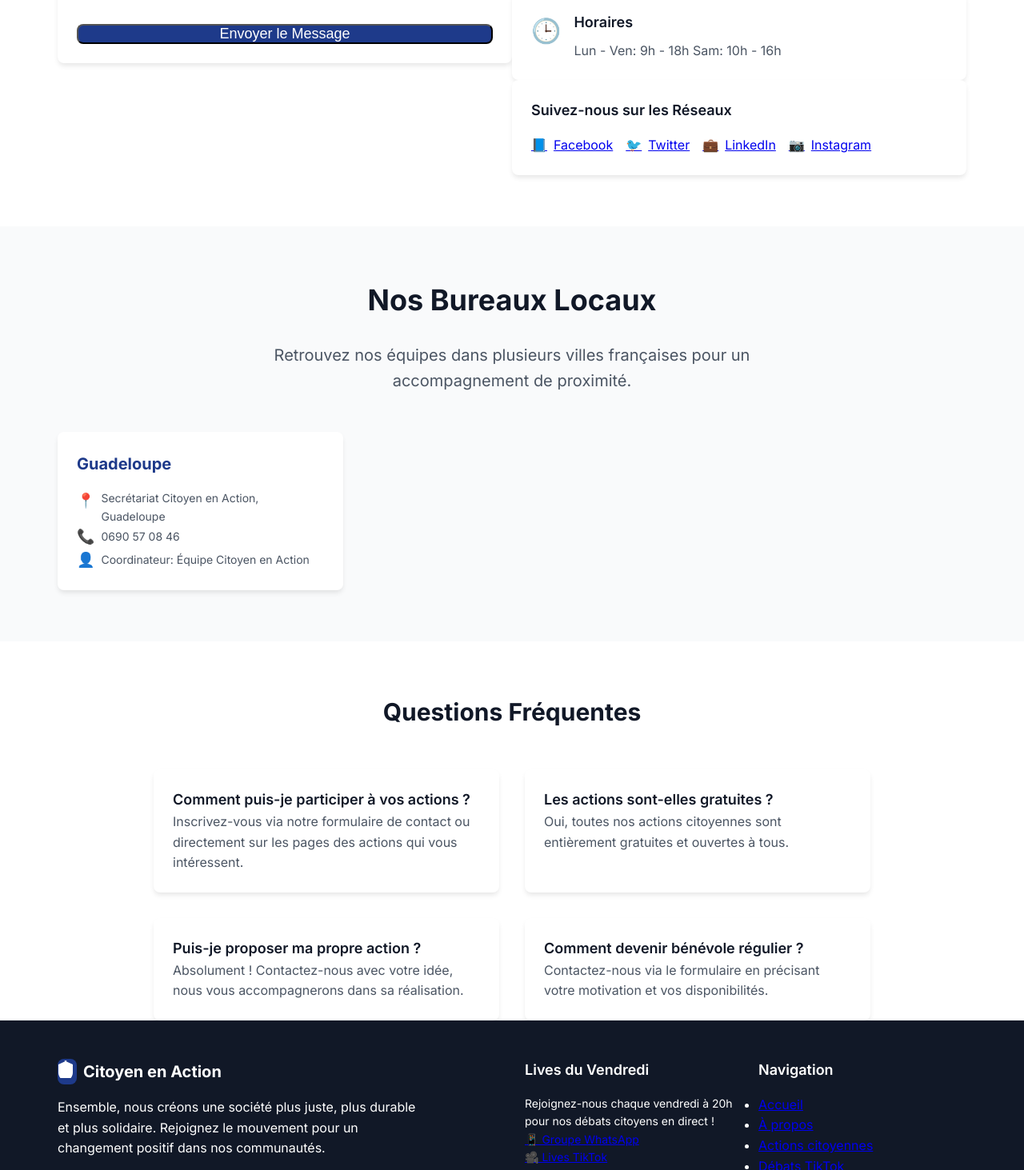
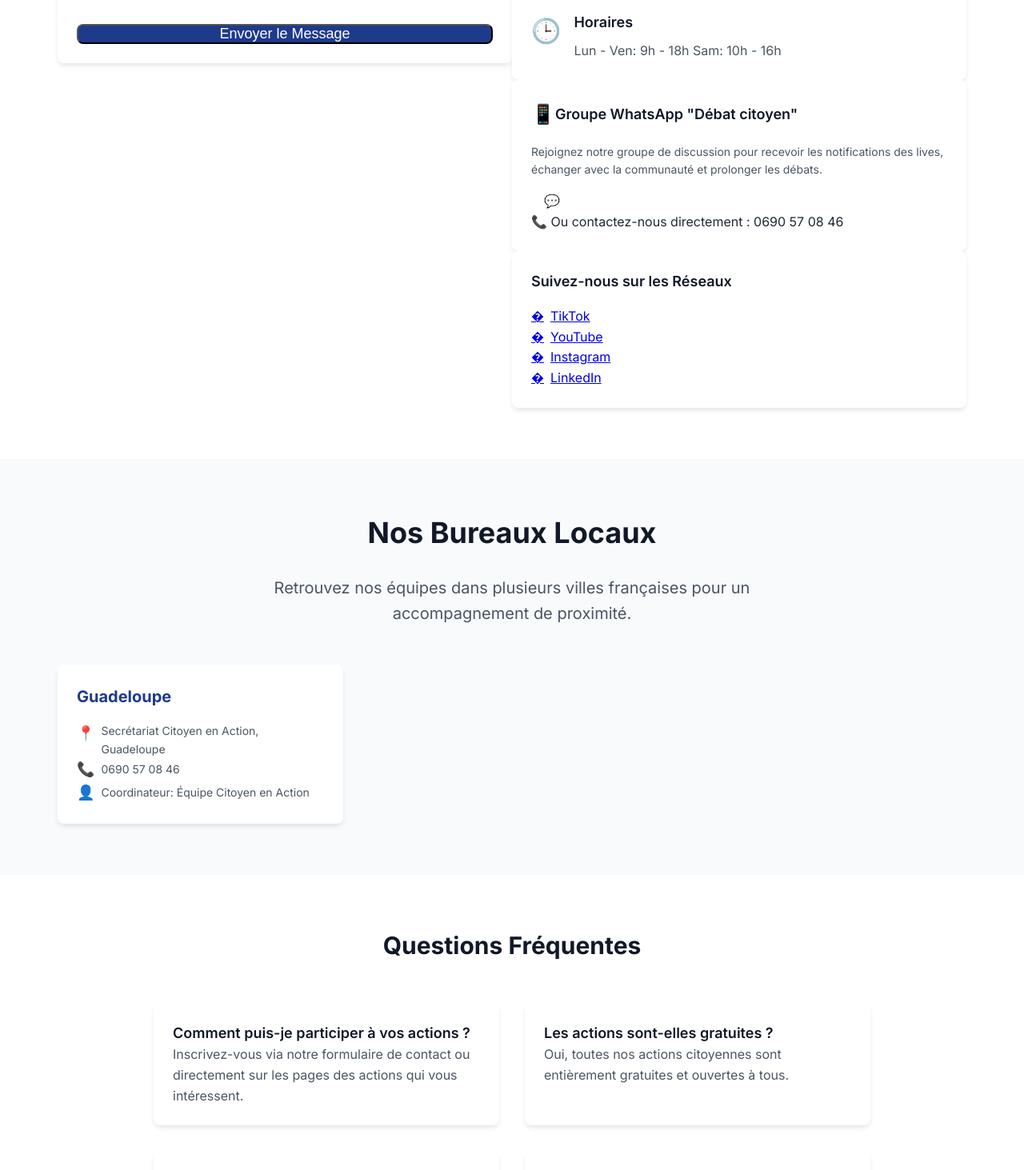
Before and after one commit to cipfarorudy/citoyen-en-action, a React (Vite) app: page /contact in a window 1280 px wide. Shown: the part 1047-2510 px from the top of the page at 80% size. Built offline with nearby package versions, Linux system fonts and the light colour scheme.

Commit message:
Ajout groupe WhatsApp officiel 'Débat citoyen' avec numéro 0690570846 - Intégration complète dans HomePage, ContactPage et Footer

```diff
--- a/src/components/layout/Footer.tsx
+++ b/src/components/layout/Footer.tsx
@@ -57,9 +57,9 @@ const Footer: React.FC = () => {
               </a>
               {/* WhatsApp */}
               <a
-                href="https://chat.whatsapp.com/votre-lien-groupe"
+                href="https://wa.me/590690570846?text=Bonjour, je souhaite rejoindre le groupe Débat citoyen"
                 className="text-gray-400 hover:text-white transition-colors"
-                aria-label="WhatsApp"
+                aria-label="Groupe WhatsApp Débat citoyen"
                 target="_blank"
                 rel="noopener noreferrer"
               >
@@ -85,19 +85,19 @@ const Footer: React.FC = () => {
 
           {/* Lives du Vendredi */}
           <div>
-            <h3 className="text-lg font-semibold mb-4">Lives du Vendredi</h3>
+            <h3 className="text-lg font-semibold mb-4">Débats Citoyens</h3>
             <div className="space-y-3">
               <p className="text-gray-300 text-sm">
-                Rejoignez-nous chaque vendredi à 20h pour nos débats citoyens en direct !
+                Rejoignez-nous chaque vendredi à 19h30 pour nos débats citoyens en direct !
               </p>
               <div className="flex flex-col space-y-2">
                 <a
-                  href="https://chat.whatsapp.com/votre-lien-groupe"
+                  href="https://wa.me/590690570846?text=Bonjour, je souhaite rejoindre le groupe Débat citoyen"
                   className="text-accent-400 hover:text-accent-300 transition-colors text-sm flex items-center"
                   target="_blank"
                   rel="noopener noreferrer"
                 >
-                  📱 Groupe WhatsApp
+                  📱 Groupe "Débat citoyen"
                 </a>
                 <a
                   href="https://www.tiktok.com/@votre-compte"
@@ -105,8 +105,11 @@ const Footer: React.FC = () => {
                   target="_blank"
                   rel="noopener noreferrer"
                 >
-                  🎥 Lives TikTok
+                  🎥 Lives TikTok (Vendredi 19h30)
                 </a>
+                <span className="text-gray-400 text-xs">
+                  📞 Contact : 0690 57 08 46
+                </span>
               </div>
             </div>
           </div>
--- a/src/pages/ContactPage.tsx
+++ b/src/pages/ContactPage.tsx
@@ -214,40 +214,70 @@ const ContactPage: React.FC = () => {
               ))}
             </div>
 
+            {/* Groupe WhatsApp */}
+            <Card className="mt-6 bg-gradient-to-br from-green-50 to-emerald-50 border-green-200">
+              <CardContent>
+                <div className="flex items-center space-x-3 mb-4">
+                  <span className="text-2xl">📱</span>
+                  <h3 className="text-lg font-semibold text-gray-900">
+                    Groupe WhatsApp "Débat citoyen"
+                  </h3>
+                </div>
+                <p className="text-gray-600 mb-4 text-sm">
+                  Rejoignez notre groupe de discussion pour recevoir les notifications des lives,
+                  échanger avec la communauté et prolonger les débats.
+                </p>
+                <div className="space-y-2">
+                  <a
+                    href="https://wa.me/590690570846?text=Bonjour, je souhaite rejoindre le groupe Débat citoyen"
+                    target="_blank"
+                    rel="noopener noreferrer"
+                    className="inline-flex items-center space-x-2 bg-green-600 hover:bg-green-700 text-white px-4 py-2 rounded-lg transition-colors"
+                  >
+                    <span>💬</span>
+                    <span>Rejoindre le groupe</span>
+                  </a>
+                  <p className="text-xs text-gray-500">
+                    📞 Ou contactez-nous directement : 0690 57 08 46
+                  </p>
+                </div>
+              </CardContent>
+            </Card>
+
             {/* Réseaux Sociaux */}
             <Card className="mt-6">
               <CardContent>
                 <h3 className="text-lg font-semibold text-gray-900 mb-4">
                   Suivez-nous sur les Réseaux
                 </h3>
-                <div className="flex space-x-4">
+                <div className="grid grid-cols-2 gap-3">
                   <a
                     href="#"
-                    className="flex items-center space-x-2 text-blue-600 hover:text-blue-800 transition-colors"
+                    className="flex items-center space-x-2 text-black hover:text-gray-700 transition-colors p-2 rounded-lg hover:bg-gray-50"
                   >
-                    <span>📘</span>
-                    <span>Facebook</span>
+                    <span>�</span>
+                    <span>TikTok</span>
                   </a>
                   <a
                     href="#"
-                    className="flex items-center space-x-2 text-blue-400 hover:text-blue-600 transition-colors"
+                    className="flex items-center space-x-2 text-red-600 hover:text-red-800 transition-colors p-2 rounded-lg hover:bg-red-50"
                   >
-                    <span>🐦</span>
-                    <span>Twitter</span>
+                    <span>�</span>
+                    <span>YouTube</span>
                   </a>
                   <a
                     href="#"
-                    className="flex items-center space-x-2 text-blue-700 hover:text-blue-900 transition-colors"
+                    className="flex items-center space-x-2 text-pink-600 hover:text-pink-800 transition-colors p-2 rounded-lg hover:bg-pink-50"
                   >
-                    <span>💼</span>
-                    <span>LinkedIn</span>
+                    <span>�</span>
+                    <span>Instagram</span>
                   </a>
                   <a
                     href="#"
-                    className="flex items-center space-x-2 text-pink-600 hover:text-pink-800 transition-colors"
+                    className="flex items-center space-x-2 text-blue-700 hover:text-blue-900 transition-colors p-2 rounded-lg hover:bg-blue-50"
                   >
-                    <span>📷</span>
-                    <span>Instagram</span>
+                    <span>�</span>
+                    <span>LinkedIn</span>
                   </a>
                 </div>
               </CardContent>
--- a/src/pages/HomePage.tsx
+++ b/src/pages/HomePage.tsx
@@ -188,22 +188,25 @@ const HomePage: React.FC = () => {
               <div className="flex items-center mb-4">
                 <span className="text-4xl mr-4">📱</span>
                 <div>
-                  <h3 className="text-xl font-bold">Groupe WhatsApp</h3>
+                  <h3 className="text-xl font-bold">Groupe "Débat citoyen"</h3>
                   <p className="opacity-90">Discussions et notifications</p>
                 </div>
               </div>
               <p className="text-sm mb-4 opacity-80">
-                Rejoignez notre communauté pour recevoir les notifications des lives
+                Rejoignez notre groupe WhatsApp "Débat citoyen" pour recevoir les notifications des lives
                 et poursuivre les débats entre les sessions.
               </p>
               <a
-                href="https://chat.whatsapp.com/votre-lien-groupe"
+                href="https://wa.me/590690570846?text=Bonjour, je souhaite rejoindre le groupe Débat citoyen"
                 target="_blank"
                 rel="noopener noreferrer"
                 className="inline-flex items-center px-4 py-2 bg-green-600 hover:bg-green-700 rounded-lg transition-colors"
               >
-                Rejoindre le groupe
+                📱 Rejoindre via WhatsApp
               </a>
+              <p className="text-xs mt-2 opacity-70">
+                📞 Contact : 0690 57 08 46
+              </p>
             </div>
 
             <div className="bg-white bg-opacity-10 backdrop-blur-sm rounded-lg p-6">
```
